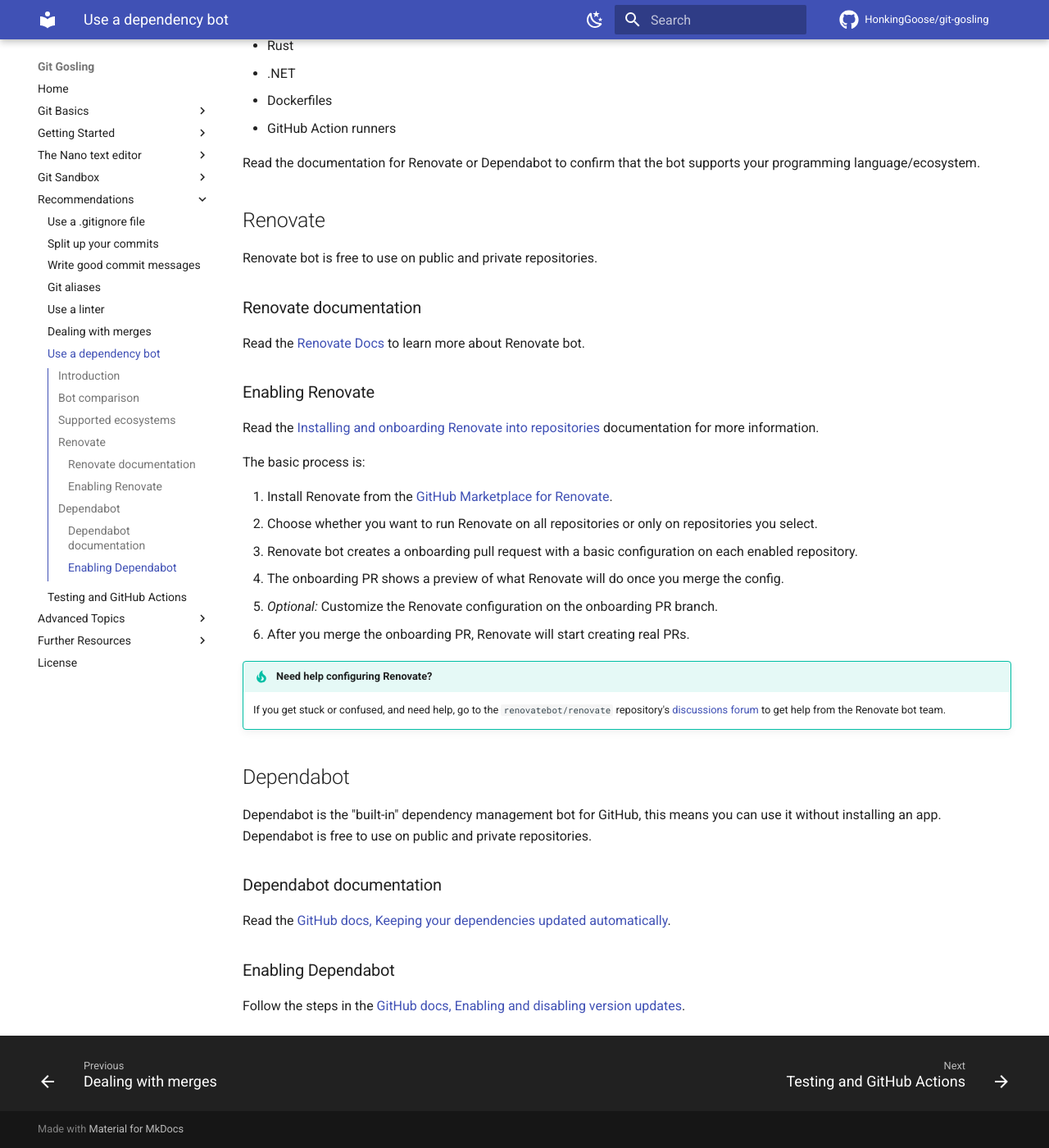
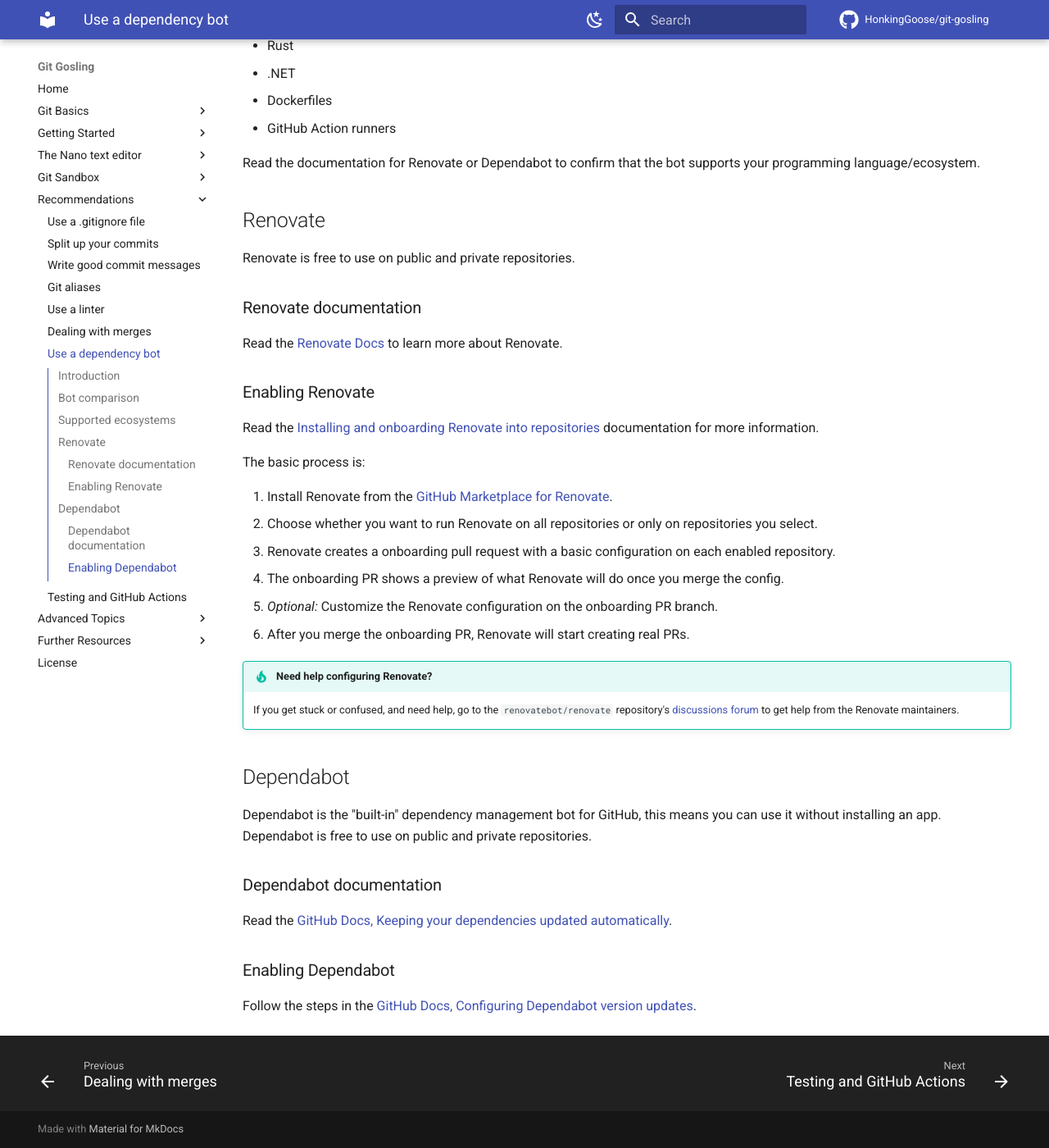
Before and after one commit to HonkingGoose/git-gosling, an MkDocs documentation site: the page built from docs/recommendations/use_a_dependency_bot.md, in a window 1280 px wide and 1400 px high, scrolled down 1052 px. Shown: the whole window at 82% size. Built offline with MkDocs 1.6.1 and Material for MkDocs 9.7.7, drawn with Linux system fonts in a browser that asks for light colours; comment, search, counter and statistics services are not loaded.

Commit message:
docs: update use a dependency bot page (#551)

```diff
--- a/docs/recommendations/use_a_dependency_bot.md
+++ b/docs/recommendations/use_a_dependency_bot.md
@@ -40,11 +40,11 @@ Read the documentation for Renovate or Dependabot to confirm that the bot suppor
 
 ## Renovate
 
-Renovate bot is free to use on public and private repositories.
+Renovate is free to use on public and private repositories.
 
 ### Renovate documentation
 
-Read the [Renovate Docs](https://docs.renovatebot.com/) to learn more about Renovate bot.
+Read the [Renovate Docs](https://docs.renovatebot.com/) to learn more about Renovate.
 
 ### Enabling Renovate
 
@@ -54,14 +54,14 @@ The basic process is:
 
 1. Install Renovate from the [GitHub Marketplace for Renovate](https://github.com/marketplace/renovate).
 1. Choose whether you want to run Renovate on all repositories or only on repositories you select.
-1. Renovate bot creates a onboarding pull request with a basic configuration on each enabled repository.
+1. Renovate creates a onboarding pull request with a basic configuration on each enabled repository.
 1. The onboarding PR shows a preview of what Renovate will do once you merge the config.
 1. _Optional:_ Customize the Renovate configuration on the onboarding PR branch.
 1. After you merge the onboarding PR, Renovate will start creating real PRs.
 
 <!-- prettier-ignore -->
 !!! tip "Need help configuring Renovate?"
-    If you get stuck or confused, and need help, go to the `renovatebot/renovate` repository's [discussions forum](https://github.com/renovatebot/renovate/discussions) to get help from the Renovate bot team.
+    If you get stuck or confused, and need help, go to the `renovatebot/renovate` repository's [discussions forum](https://github.com/renovatebot/renovate/discussions) to get help from the Renovate maintainers.
 
 ## Dependabot
 
@@ -70,8 +70,8 @@ Dependabot is free to use on public and private repositories.
 
 ### Dependabot documentation
 
-Read the [GitHub docs, Keeping your dependencies updated automatically](https://docs.github.com/en/code-security/supply-chain-security/keeping-your-dependencies-updated-automatically).
+Read the [GitHub Docs, Keeping your dependencies updated automatically](https://docs.github.com/en/code-security/supply-chain-security/keeping-your-dependencies-updated-automatically).
 
 ### Enabling Dependabot
 
-Follow the steps in the [GitHub docs, Enabling and disabling version updates](https://docs.github.com/en/code-security/supply-chain-security/keeping-your-dependencies-updated-automatically/enabling-and-disabling-version-updates).
+Follow the steps in the [GitHub Docs, Configuring Dependabot version updates](https://docs.github.com/en/code-security/dependabot/dependabot-version-updates/configuring-dependabot-version-updates).
```
